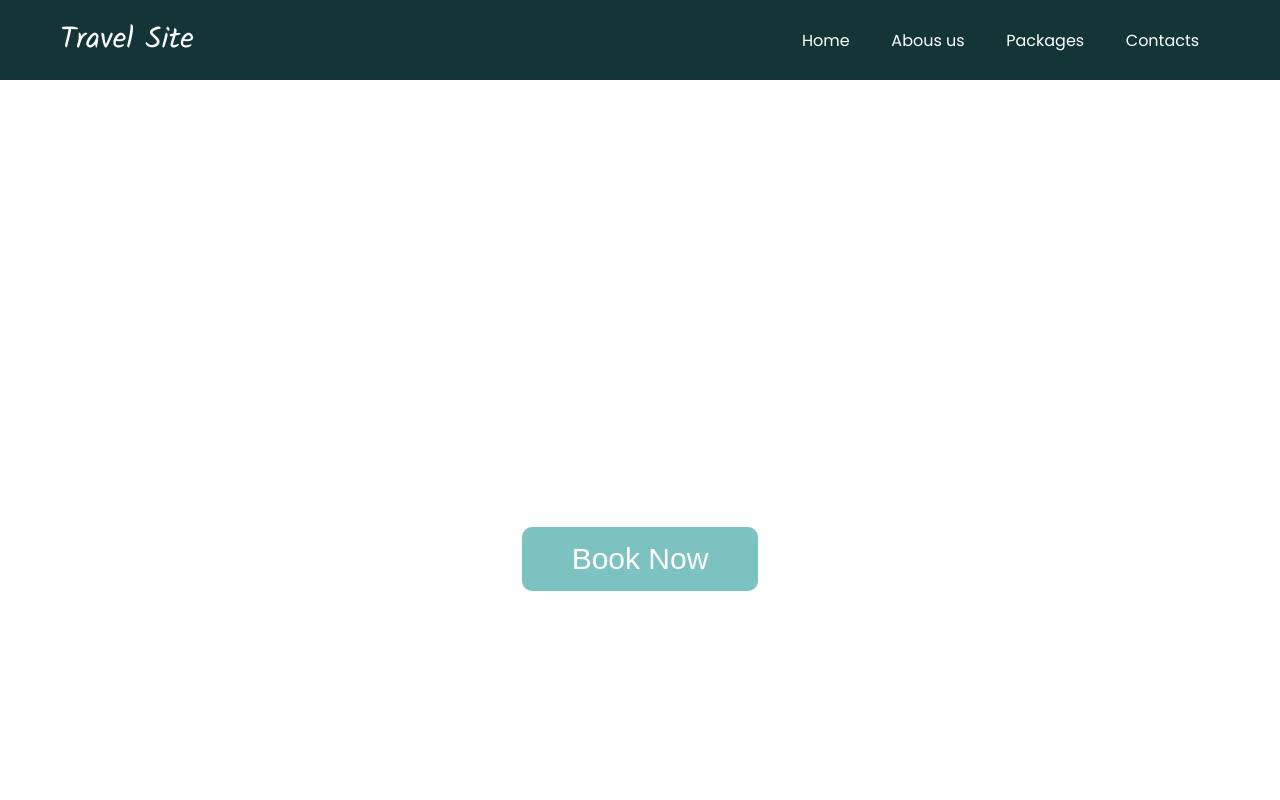
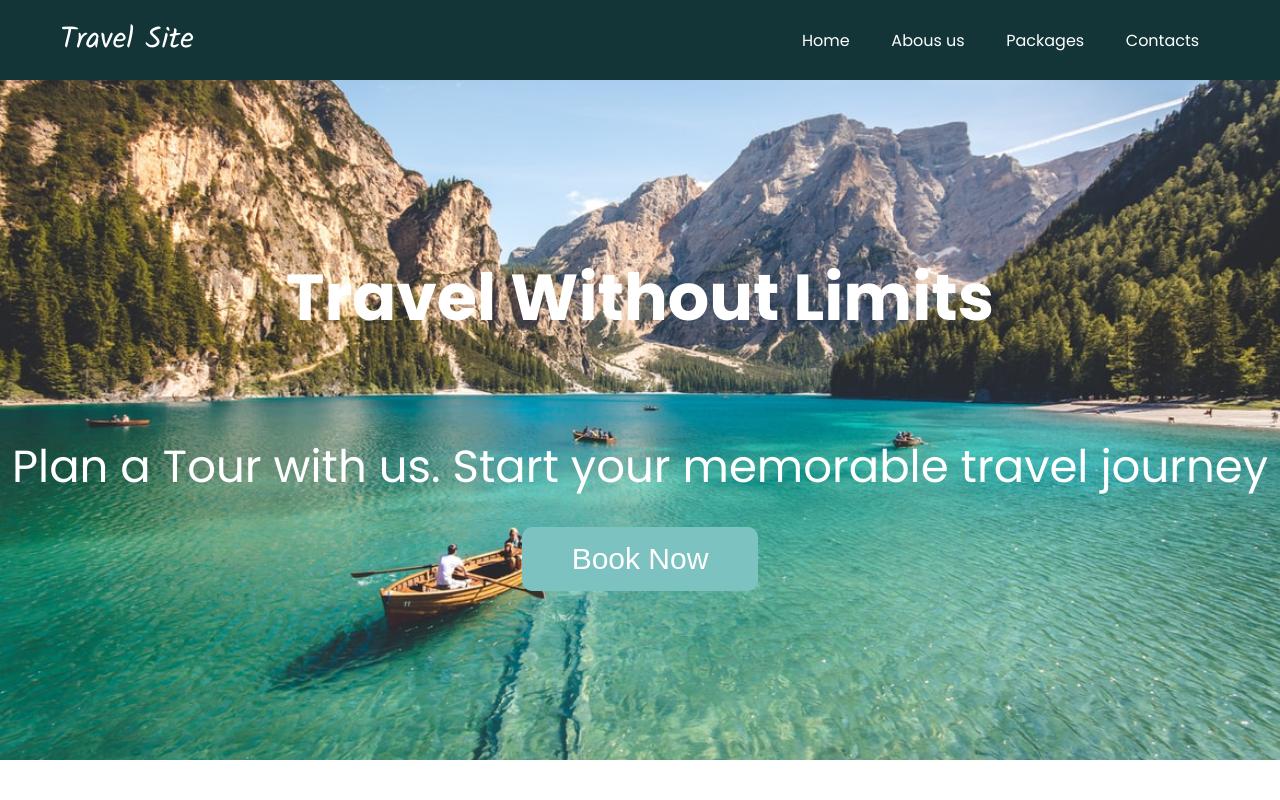
Before and after one commit to Md-LatifurRatul/travel-website, a plain HTML site: page index.html in a window 1280 px wide. Shown: the top 800 px of the page. Drawn offline with Linux system fonts and the light colour scheme; the site is published under a folder, as on GitHub Pages, so addresses that start at the root find nothing.

Commit message:
travel image add

```diff
--- a/style/style.css
+++ b/style/style.css
@@ -11,7 +11,7 @@ body {
 /* Heading Start */
 
 .main-header {
-  background: url("/images/travels.jpg");
+  background: url("../images/travels.jpg");
   background-repeat: no-repeat;
   background-size: cover;
   background-position: center;
```
